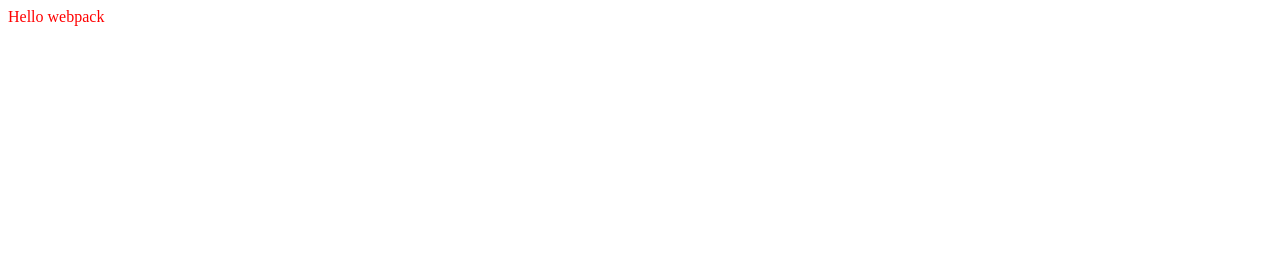
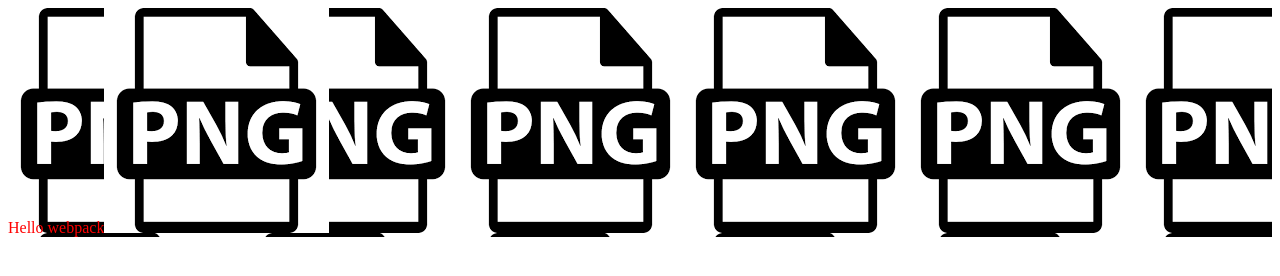
Before and after one commit to perekskog/react-webpack, a website built with webpack: page dist/index.html in a window 1280 px wide. Built offline with nearby package versions, Linux system fonts and the light colour scheme.

Commit message:
Add png.

```diff
--- a/src/index.js
+++ b/src/index.js
@@ -1,5 +1,6 @@
 //import _ from "loadash";
 import "./style.css";
+import Icon from "./icon.png";
 
 function component() {
   const element = document.createElement("div");
@@ -8,6 +9,12 @@
   element.innerHTML = "Hello webpack";
   element.classList.add("hello");
 
+  // Add the image to our existing div.
+  const myIcon = new Image();
+  myIcon.src = Icon;
+
+  element.appendChild(myIcon);
+
   return element;
 }
 
--- a/src/style.css
+++ b/src/style.css
@@ -1,3 +1,4 @@
 .hello {
     color: red;
+    background: url('./icon.png');
 }
--- a/webpack.config.js
+++ b/webpack.config.js
@@ -12,6 +12,10 @@
         test: /\.css$/i,
         use: ["style-loader", "css-loader"],
       },
+      {
+        test: /\.(png|svg|jpg|jpeg|gif)$/i,
+        type: "asset/resource",
+      },
     ],
   },
 };
```
Also changed, not shown: src/icon.png (added).
